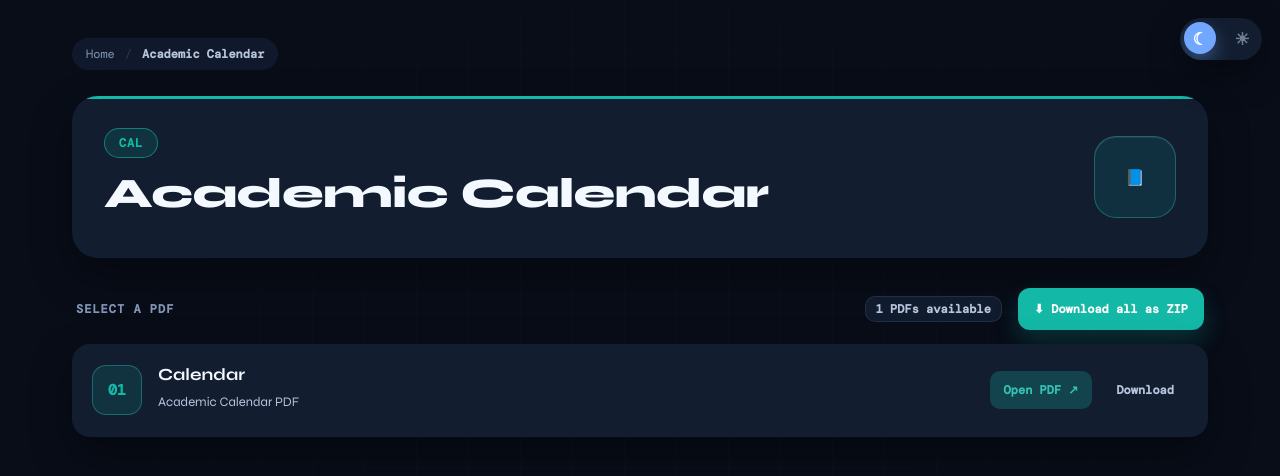
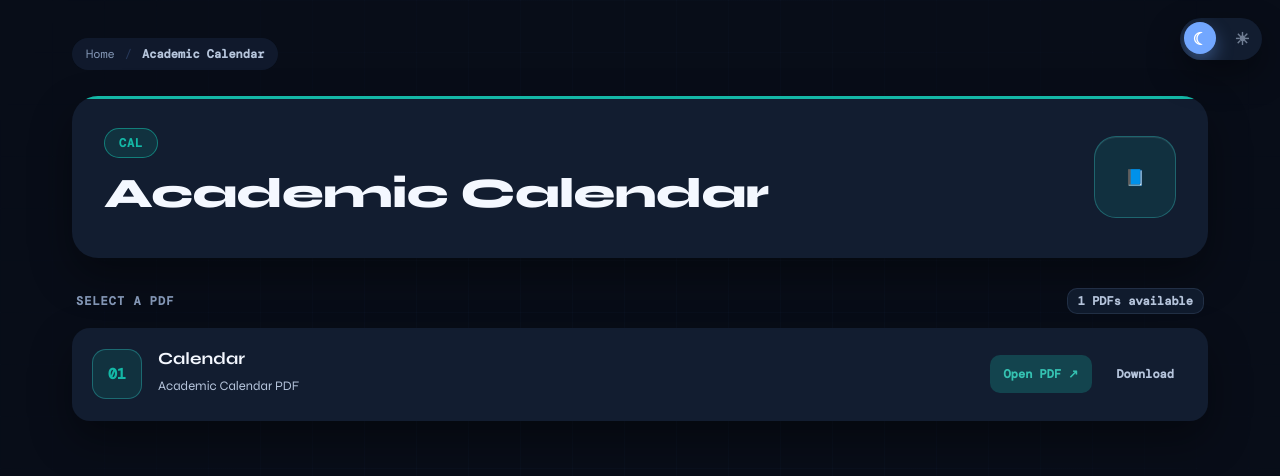
Before and after one commit to HARIVIGNESHRAO/cseb, a Next.js app: page /subject/academic-calendar in a window 1280 px wide. Shown: the top 476 px of the page. Built offline with nearby package versions, Linux system fonts and the light colour scheme; a web font is replaced by a local one.

Commit message:
subjects

```diff
--- a/src/app/subject/[subjectId]/page.js
+++ b/src/app/subject/[subjectId]/page.js
@@ -62,7 +62,9 @@ export default function SubjectPage({ params }) {
               {subject.units.length} {isPdfSubject ? 'PDFs' : 'units'} available
             </span>
           </div>
-          <DownloadAllButton subject={subject} />
+          {subject.category === 'theory' && (
+            <DownloadAllButton subject={subject} />
+          )}
         </div>
 
         {/* Units List */}
```
